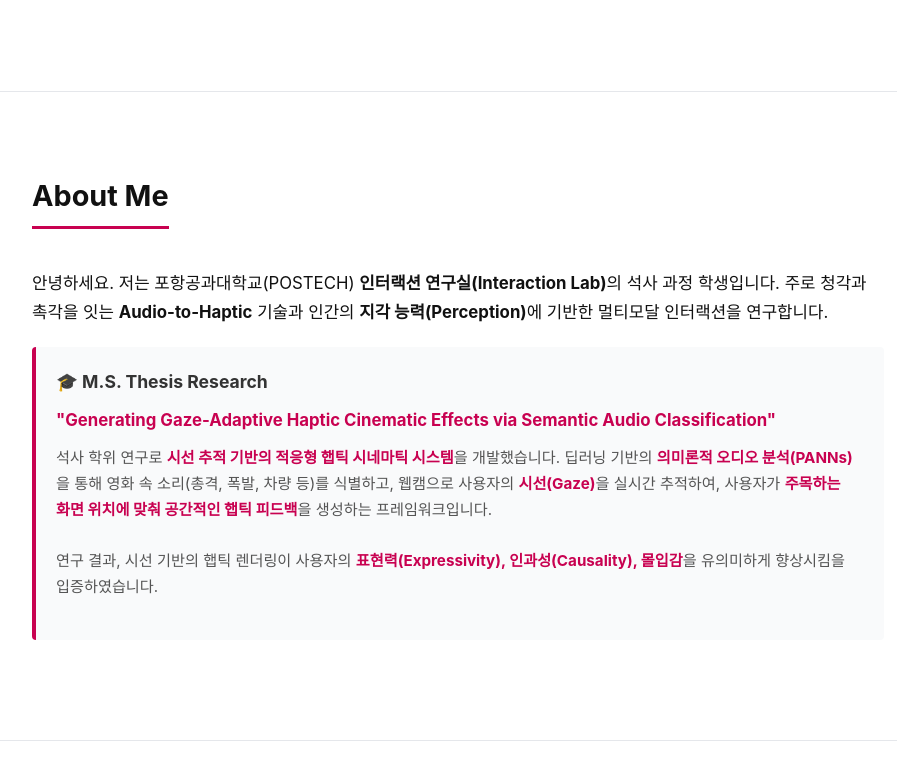
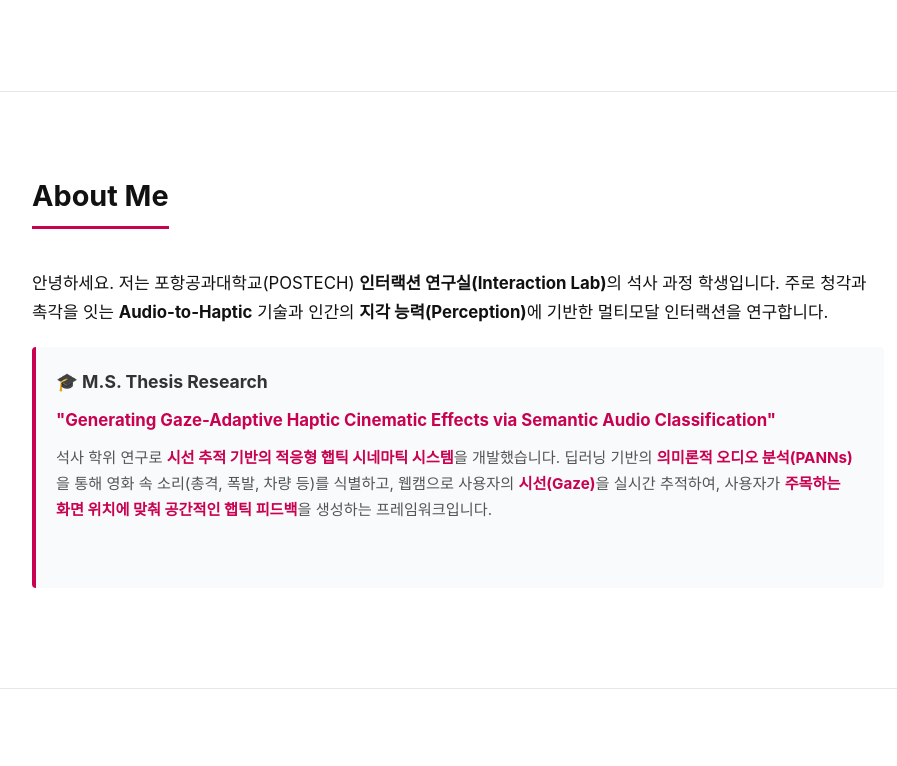
Before and after one commit to Hyunuk22/Hyunuk22.github.io, a plain HTML site: page index.html in a window 1280 px wide. Shown: the part 413-1179 px from the top of the page, without its empty margins (182-1079 px from the left). Drawn offline with Linux system fonts and the light colour scheme; a web font is replaced by a local one.

Commit message:
Update index.html

```diff
--- a/index.html
+++ b/index.html
@@ -165,7 +165,6 @@
                         딥러닝 기반의 <strong>의미론적 오디오 분석(PANNs)</strong>을 통해 영화 속 소리(총격, 폭발, 차량 등)를 식별하고,
                         웹캠으로 사용자의 <strong>시선(Gaze)</strong>을 실시간 추적하여, 사용자가 <strong>주목하는 화면 위치에 맞춰 공간적인 햅틱 피드백</strong>을 생성하는 프레임워크입니다.
                         <br><br>
-                        연구 결과, 시선 기반의 햅틱 렌더링이 사용자의 <strong>표현력(Expressivity), 인과성(Causality), 몰입감</strong>을 유의미하게 향상시킴을 입증하였습니다.
                     </p>
                 </div>
                 </p>
```
